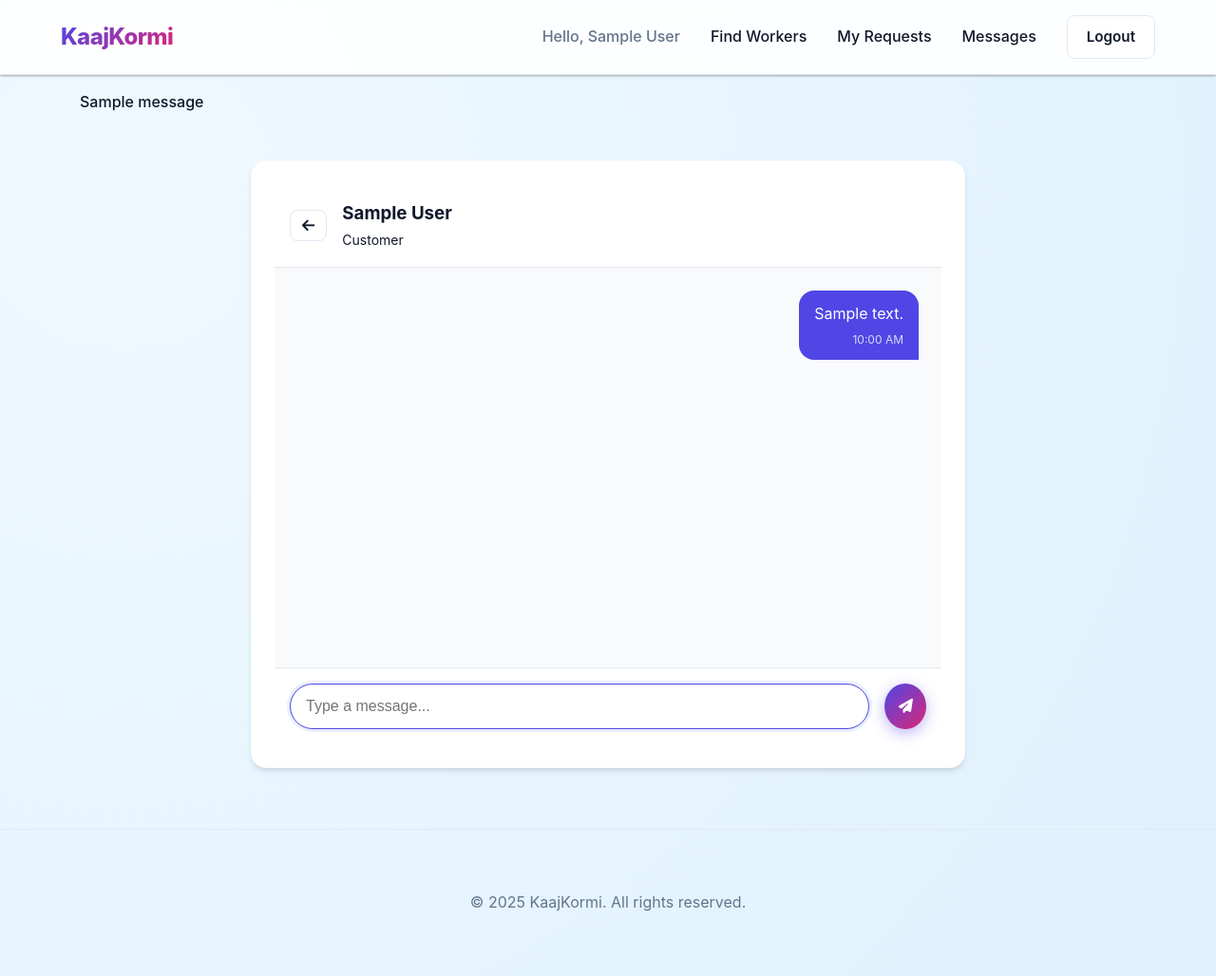
After one commit to sinthiaselim/KaajKormi, a Flask app: page /chat/1 in a window 1280 px wide. The commit adds this page. Shown: the whole page at 95% size. Run offline with Flask 3, Linux system fonts and the light colour scheme; the visitor is signed in with stand-in values (Sample User, id 1); tables that the repository leaves empty hold one stand-in row (values such as "Sample post"); one stand-in notice (Sample message) is shown.

Commit message:
chat box

```diff
--- a/backend/app.py
+++ b/backend/app.py
@@ -447,6 +447,106 @@ def payment_cancel():
     flash('Payment cancelled.', 'info')
     return redirect(url_for('my_requests'))
 
+# --- Chat Routes ---
+
+@app.route('/chat/<int:other_user_id>', methods=['GET'])
+def chat(other_user_id):
+    if 'user_id' not in session:
+        return redirect(url_for('login'))
+
+    conn = get_db_connection()
+    cursor = conn.cursor(dictionary=True)
+
+    # Check if other user exists
+    cursor.execute("SELECT id, name, role FROM users WHERE id = %s", (other_user_id,))
+    other_user = cursor.fetchone()
+
+    if not other_user:
+        flash('User not found.', 'danger')
+        conn.close()
+        return redirect(url_for('index'))
+
+    # Fetch conversation
+    user_id = session['user_id']
+    query = """
+        SELECT * FROM messages
+        WHERE (sender_id = %s AND receiver_id = %s)
+           OR (sender_id = %s AND receiver_id = %s)
+        ORDER BY timestamp ASC
+    """
+    cursor.execute(query, (user_id, other_user_id, other_user_id, user_id))
+    messages = cursor.fetchall()
+
+    cursor.close()
+    conn.close()
+
+    return render_template('chat.html', other_user=other_user, messages=messages)
+
+@app.route('/send_message', methods=['POST'])
+def send_message():
+    if 'user_id' not in session:
+        return redirect(url_for('login'))
+
+    sender_id = session['user_id']
+    receiver_id = request.form['receiver_id']
+    message = request.form['message']
+
+    if not message:
+         return redirect(url_for('chat', other_user_id=receiver_id))
+
+    conn = get_db_connection()
+    cursor = conn.cursor()
+    cursor.execute(
+        "INSERT INTO messages (sender_id, receiver_id, message) VALUES (%s, %s, %s)",
+        (sender_id, receiver_id, message)
+    )
+    conn.commit()
+    cursor.close()
+    conn.close()
+
+    return redirect(url_for('chat', other_user_id=receiver_id))
+
+@app.route('/messages')
+def view_messages():
+    if 'user_id' not in session:
+        return redirect(url_for('login'))
+
+    conn = get_db_connection()
+    cursor = conn.cursor(dictionary=True)
+
+    user_id = session['user_id']
+
+    # Find list of people user has chatted with (GROUP BY tricky in strict mode, simpler to iterate in python or complex query)
+    # Using a slightly complex query to get latest message per user
+    query = """
+        SELECT
+            u.id, u.name, u.role,
+            m.message as last_message,
+            m.timestamp
+        FROM users u
+        JOIN (
+            SELECT
+                CASE
+                    WHEN sender_id = %s THEN receiver_id
+                    ELSE sender_id
+                END as other_id,
+                MAX(id) as max_msg_id
+            FROM messages
+            WHERE sender_id = %s OR receiver_id = %s
+            GROUP BY other_id
+        ) latest ON u.id = latest.other_id
+        JOIN messages m ON m.id = latest.max_msg_id
+        ORDER BY m.timestamp DESC
+    """
+
+    cursor.execute(query, (user_id, user_id, user_id))
+    conversations = cursor.fetchall()
+
+    cursor.close()
+    conn.close()
+
+    return render_template('my_messages.html', conversations=conversations)
+
 # --- Worker Routes ---
 
 @app.route('/worker_dashboard')
--- a/backend/schema.sql
+++ b/backend/schema.sql
@@ -50,3 +50,13 @@ CREATE TABLE IF NOT EXISTS reviews (
     created_at TIMESTAMP DEFAULT CURRENT_TIMESTAMP,
     FOREIGN KEY (request_id) REFERENCES requests(id)
 );
+
+CREATE TABLE IF NOT EXISTS messages (
+    id INT AUTO_INCREMENT PRIMARY KEY,
+    sender_id INT NOT NULL,
+    receiver_id INT NOT NULL,
+    message TEXT,
+    timestamp TIMESTAMP DEFAULT CURRENT_TIMESTAMP,
+    FOREIGN KEY (sender_id) REFERENCES users(id),
+    FOREIGN KEY (receiver_id) REFERENCES users(id)
+);
--- a/backend/static/css/style.css
+++ b/backend/static/css/style.css
@@ -8,7 +8,7 @@
     /* Lively & Vibrant Color Palette */
     --primary-color: #4f46e5;
     /* Indigo 600 */
-    --primary-light: #818cf8;
+    --primary-light: #d7dbff;
     /* Indigo 400 */
     --secondary-color: #db2777;
     /* Pink 600 */
@@ -355,7 +355,7 @@ body {
 
 .hero-subtitle {
     font-size: 1.1rem;
-    color: #94a3b8;
+    color: #d4e1f4;
     margin-bottom: 2rem;
 }
 
--- a/backend/templates/base.html
+++ b/backend/templates/base.html
@@ -29,10 +29,12 @@
                 {% if session.get('role') == 'customer' %}
                 <a href="{{ url_for('customer_dashboard') }}" class="nav-link">Find Workers</a>
                 <a href="{{ url_for('my_requests') }}" class="nav-link">My Requests</a>
+                <a href="{{ url_for('view_messages') }}" class="nav-link">Messages</a>
                 {% else %}
                 <a href="{{ url_for('worker_dashboard') }}" class="nav-link">Home</a>
                 <a href="{{ url_for('worker_requests') }}" class="nav-link">Requests</a>
                 <a href="{{ url_for('worker_history') }}" class="nav-link">History</a>
+                <a href="{{ url_for('view_messages') }}" class="nav-link">Messages</a>
                 {% endif %}
                 <a href="{{ url_for('logout') }}" class="btn btn-outline">Logout</a>
                 {% else %}
--- /dev/null
+++ b/backend/templates/chat.html
@@ -0,0 +1,66 @@
+{% extends 'base.html' %}
+
+{% block content %}
+<div class="container" style="max-width: 800px; margin-top: 2rem;">
+    <div class="card" style="display: flex; flex-direction: column; height: 80vh;">
+        <!-- Header -->
+        <div
+            style="padding: 1rem; border-bottom: 1px solid var(--border-color); display: flex; align-items: center; justify-content: space-between;">
+            <div style="display: flex; align-items: center; gap: 1rem;">
+                <a href="{{ url_for('view_messages') }}" class="btn btn-outline" style="padding: 0.5rem 0.75rem;">
+                    <i class="fa-solid fa-arrow-left"></i>
+                </a>
+                <div>
+                    <h3 style="margin: 0;">{{ other_user.name }}</h3>
+                    <span class="text-muted" style="font-size: 0.875rem;">{{ other_user.role|title }}</span>
+                </div>
+            </div>
+        </div>
+
+        <!-- Chat Area -->
+        <div id="chat-messages"
+            style="flex: 1; overflow-y: auto; padding: 1.5rem; display: flex; flex-direction: column; gap: 1rem; background: #f9fafb;">
+            {% for msg in messages %}
+            <div
+                style="display: flex; justify-content: {{ 'flex-end' if msg.sender_id == session['user_id'] else 'flex-start' }};">
+                <div style="
+                        max-width: 70%;
+                        padding: 0.75rem 1rem;
+                        border-radius: 1rem;
+                        position: relative;
+                        {{ 'background: var(--primary-color); color: white; border-bottom-right-radius: 0;' if msg.sender_id == session['user_id'] else 'background: white; border: 1px solid var(--border-color); border-bottom-left-radius: 0;' }}
+                    ">
+                    <div style="font-size: 1rem;">{{ msg.message }}</div>
+                    <div style="font-size: 0.75rem; margin-top: 0.25rem; opacity: 0.8; text-align: right;">
+                        {{ msg.timestamp.strftime('%I:%M %p') }}
+                    </div>
+                </div>
+            </div>
+            {% else %}
+            <div class="text-muted" style="text-align: center; margin-top: 2rem;">
+                No messages yet. Say hello! 👋
+            </div>
+            {% endfor %}
+        </div>
+
+        <!-- Input Area -->
+        <div style="padding: 1rem; border-top: 1px solid var(--border-color); background: white;">
+            <form action="{{ url_for('send_message') }}" method="POST" style="display: flex; gap: 1rem;">
+                <input type="hidden" name="receiver_id" value="{{ other_user.id }}">
+                <input type="text" name="message" class="form-control" placeholder="Type a message..." required
+                    autofocus autocomplete="off" style="border-radius: 2rem;">
+                <button type="submit" class="btn btn-primary"
+                    style="border-radius: 50%; width: 48px; height: 48px; padding: 0; display: flex; align-items: center; justify-content: center;">
+                    <i class="fa-solid fa-paper-plane"></i>
+                </button>
+            </form>
+        </div>
+    </div>
+</div>
+
+<script>
+    // Auto-scroll to bottom
+    const chatBox = document.getElementById('chat-messages');
+    chatBox.scrollTop = chatBox.scrollHeight;
+</script>
+{% endblock %}
```
Also changed, not shown: backend/templates/customer/worker_profile.html (+10 -5 lines), backend/templates/my_messages.html (added, +57 -0 lines), backend/update_db_chat.py (added, +32 -0 lines).
